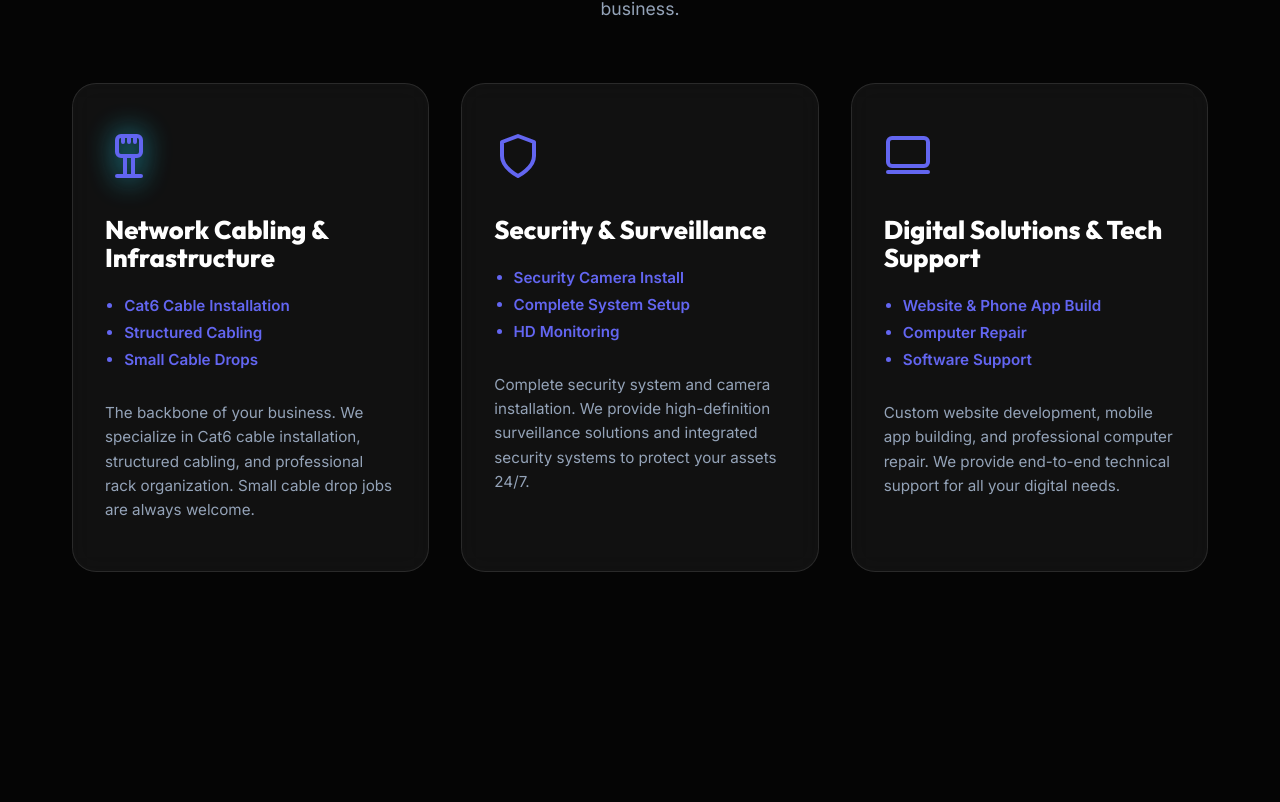
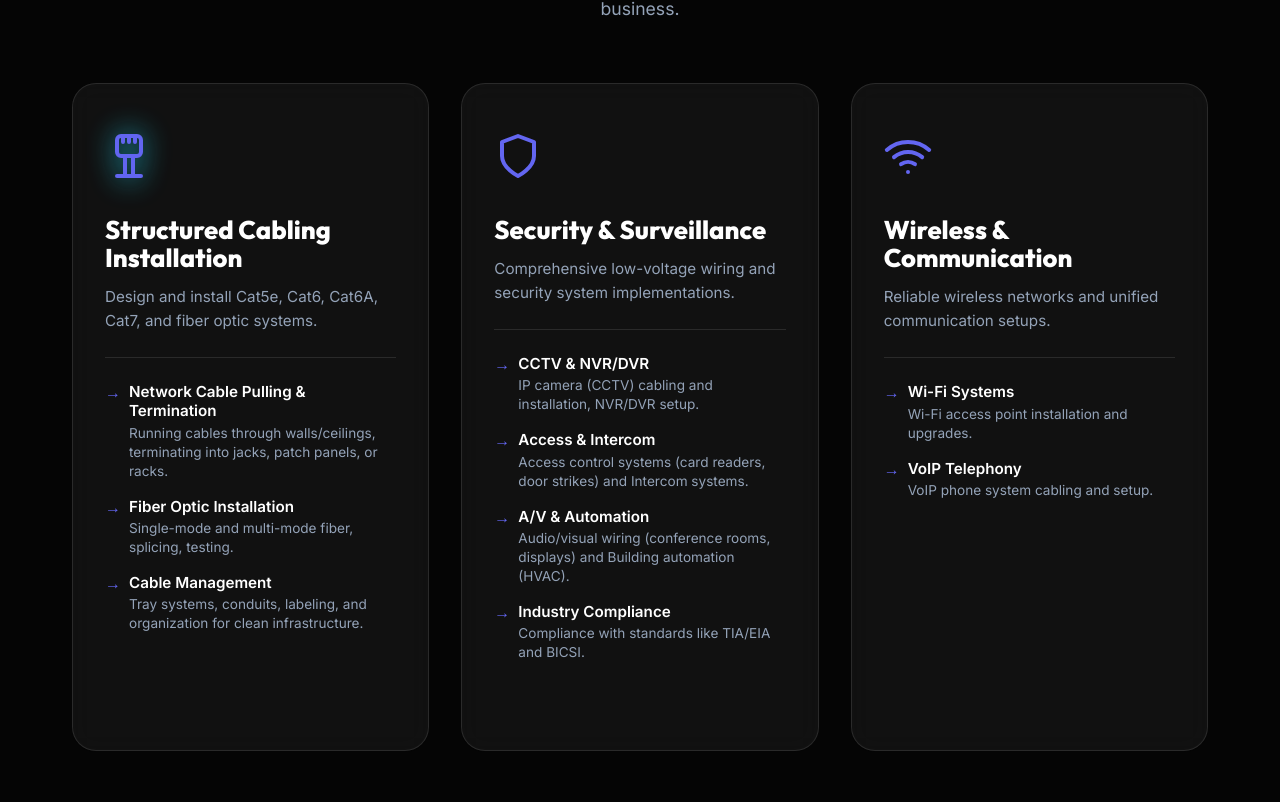
Before and after one commit to normandakh-dev/ultimatetechbc.ca, a Next.js app: page / in a window 1280 px wide. Shown: the part 918-1720 px from the top of the page. Built offline with nearby package versions, Linux system fonts and the light colour scheme; no server answers.

Commit message:
Update Services section with detailed categories

```diff
--- a/src/components/Services.tsx
+++ b/src/components/Services.tsx
@@ -16,28 +16,45 @@ const ShieldIcon = () => (
   </svg>
 );
 
-const LaptopIcon = () => (
+const WifiIcon = () => (
   <svg width="48" height="48" viewBox="0 0 24 24" fill="none" stroke="currentColor" strokeWidth="2" strokeLinecap="round" strokeLinejoin="round">
-    <rect x="2" y="3" width="20" height="14" rx="2" ry="2" />
-    <line x1="2" y1="20" x2="22" y2="20" />
+    <path d="M5 12.55a11 11 0 0 1 14.08 0" />
+    <path d="M1.42 9a16 16 0 0 1 21.16 0" />
+    <path d="M8.53 16.11a6 6 0 0 1 6.95 0" />
+    <line x1="12" y1="20" x2="12.01" y2="20" />
   </svg>
 );
 
 const services = [
   {
-    title: "Network Cabling & Infrastructure",
-    desc: "The backbone of your business. We specialize in Cat6 cable installation, structured cabling, and professional rack organization. Small cable drop jobs are always welcome.",
-    icon: <EthernetIcon />
+    title: "Structured Cabling Installation",
+    desc: "Design and install Cat5e, Cat6, Cat6A, Cat7, and fiber optic systems.",
+    icon: <EthernetIcon />,
+    items: [
+      { name: "Network Cable Pulling & Termination", detail: "Running cables through walls/ceilings, terminating into jacks, patch panels, or racks." },
+      { name: "Fiber Optic Installation", detail: "Single-mode and multi-mode fiber, splicing, testing." },
+      { name: "Cable Management", detail: "Tray systems, conduits, labeling, and organization for clean infrastructure." }
+    ]
   },
   {
     title: "Security & Surveillance",
-    desc: "Complete security system and camera installation. We provide high-definition surveillance solutions and integrated security systems to protect your assets 24/7.",
-    icon: <ShieldIcon />
+    desc: "Comprehensive low-voltage wiring and security system implementations.",
+    icon: <ShieldIcon />,
+    items: [
+      { name: "CCTV & NVR/DVR", detail: "IP camera (CCTV) cabling and installation, NVR/DVR setup." },
+      { name: "Access & Intercom", detail: "Access control systems (card readers, door strikes) and Intercom systems." },
+      { name: "A/V & Automation", detail: "Audio/visual wiring (conference rooms, displays) and Building automation (HVAC)." },
+      { name: "Industry Compliance", detail: "Compliance with standards like TIA/EIA and BICSI." }
+    ]
   },
   {
-    title: "Digital Solutions & Tech Support",
-    desc: "Custom website development, mobile app building, and professional computer repair. We provide end-to-end technical support for all your digital needs.",
-    icon: <LaptopIcon />
+    title: "Wireless & Communication",
+    desc: "Reliable wireless networks and unified communication setups.",
+    icon: <WifiIcon />,
+    items: [
+      { name: "Wi-Fi Systems", detail: "Wi-Fi access point installation and upgrades." },
+      { name: "VoIP Telephony", detail: "VoIP phone system cabling and setup." }
+    ]
   }
 ];
 
@@ -57,30 +74,15 @@ export default function Services() {
             <div key={index} className="service-card glass fade-in">
               <div className="service-icon">{service.icon}</div>
               <h3 className="service-title">{service.title}</h3>
+              <p className="service-desc-top">{service.desc}</p>
               <ul className="service-list">
-                {service.title === "Network Cabling & Infrastructure" && (
-                  <>
-                    <li>Cat6 Cable Installation</li>
-                    <li>Structured Cabling</li>
-                    <li>Small Cable Drops</li>
-                  </>
-                )}
-                {service.title === "Security & Surveillance" && (
-                  <>
-                    <li>Security Camera Install</li>
-                    <li>Complete System Setup</li>
-                    <li>HD Monitoring</li>
-                  </>
-                )}
-                {service.title === "Digital Solutions & Tech Support" && (
-                  <>
-                    <li>Website & Phone App Build</li>
-                    <li>Computer Repair</li>
-                    <li>Software Support</li>
-                  </>
-                )}
+                {service.items.map((item, idx) => (
+                  <li key={idx}>
+                    <span className="item-name">{item.name}</span>
+                    <span className="item-detail">{item.detail}</span>
+                  </li>
+                ))}
               </ul>
-              <p className="service-desc">{service.desc}</p>
             </div>
           ))}
         </div>
@@ -142,28 +144,53 @@ export default function Services() {
 
         .service-title {
           font-size: 1.6rem;
-          margin-bottom: 1.5rem;
+          margin-bottom: 0.8rem;
           color: white;
           font-family: 'Outfit', sans-serif;
         }
 
+        .service-desc-top {
+          color: var(--text-muted);
+          line-height: 1.6;
+          font-size: 0.95rem;
+          margin-bottom: 1.5rem;
+          border-bottom: 1px solid rgba(255, 255, 255, 0.1);
+          padding-bottom: 1.5rem;
+        }
+
         .service-list {
           margin-bottom: 1.5rem;
-          padding-left: 1.2rem;
+          padding-left: 0;
         }
 
         .service-list li {
-          color: var(--primary);
-          font-weight: 600;
-          font-size: 0.95rem;
-          margin-bottom: 0.5rem;
-          list-style-type: disc;
+          margin-bottom: 1rem;
+          list-style-type: none;
+          position: relative;
+          padding-left: 1.5rem;
         }
 
-        .service-desc {
+        .service-list li::before {
+          content: '→';
+          position: absolute;
+          left: 0;
+          color: var(--primary);
+          font-weight: bold;
+        }
+
+        .item-name {
+          color: white;
+          font-weight: 600;
+          display: block;
+          font-size: 0.95rem;
+          margin-bottom: 0.2rem;
+        }
+
+        .item-detail {
           color: var(--text-muted);
-          line-height: 1.6;
-          font-size: 0.95rem;
+          font-size: 0.85rem;
+          line-height: 1.4;
+          display: block;
         }
       `}</style>
     </section>
```
